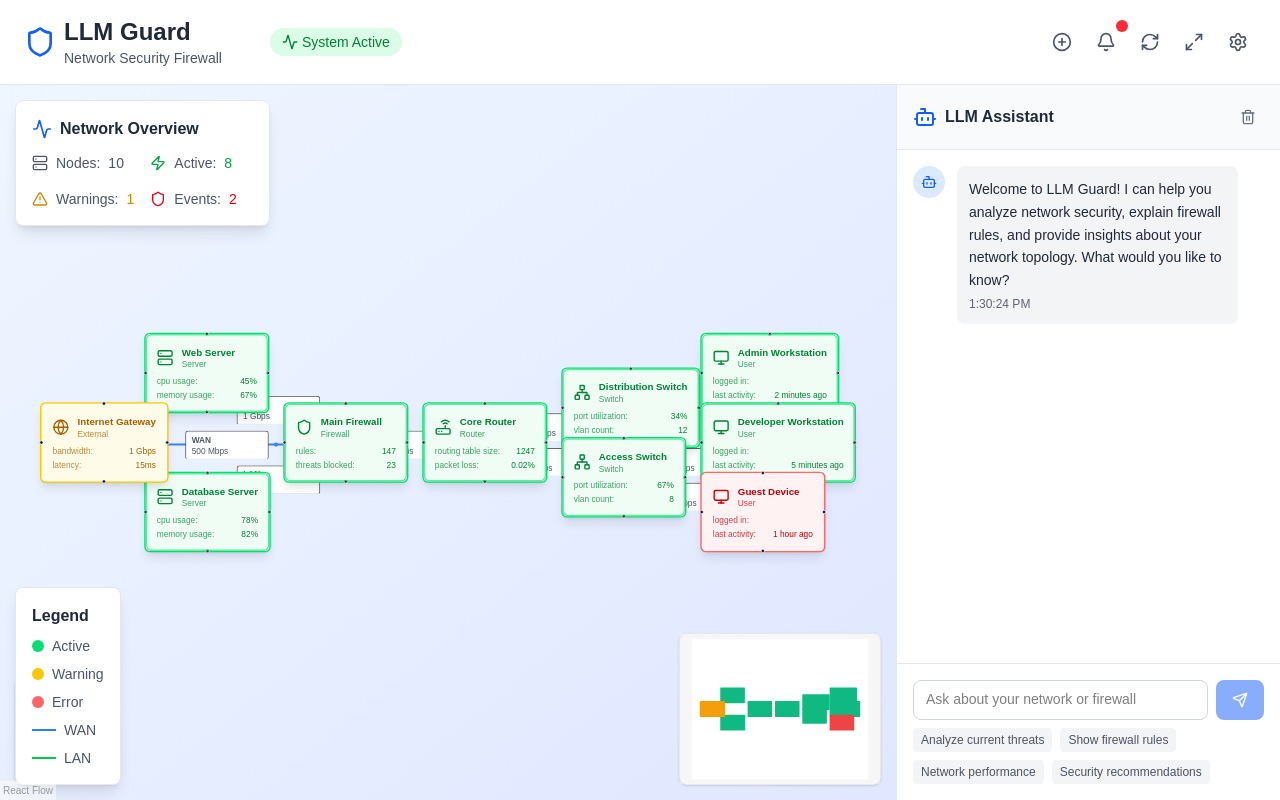
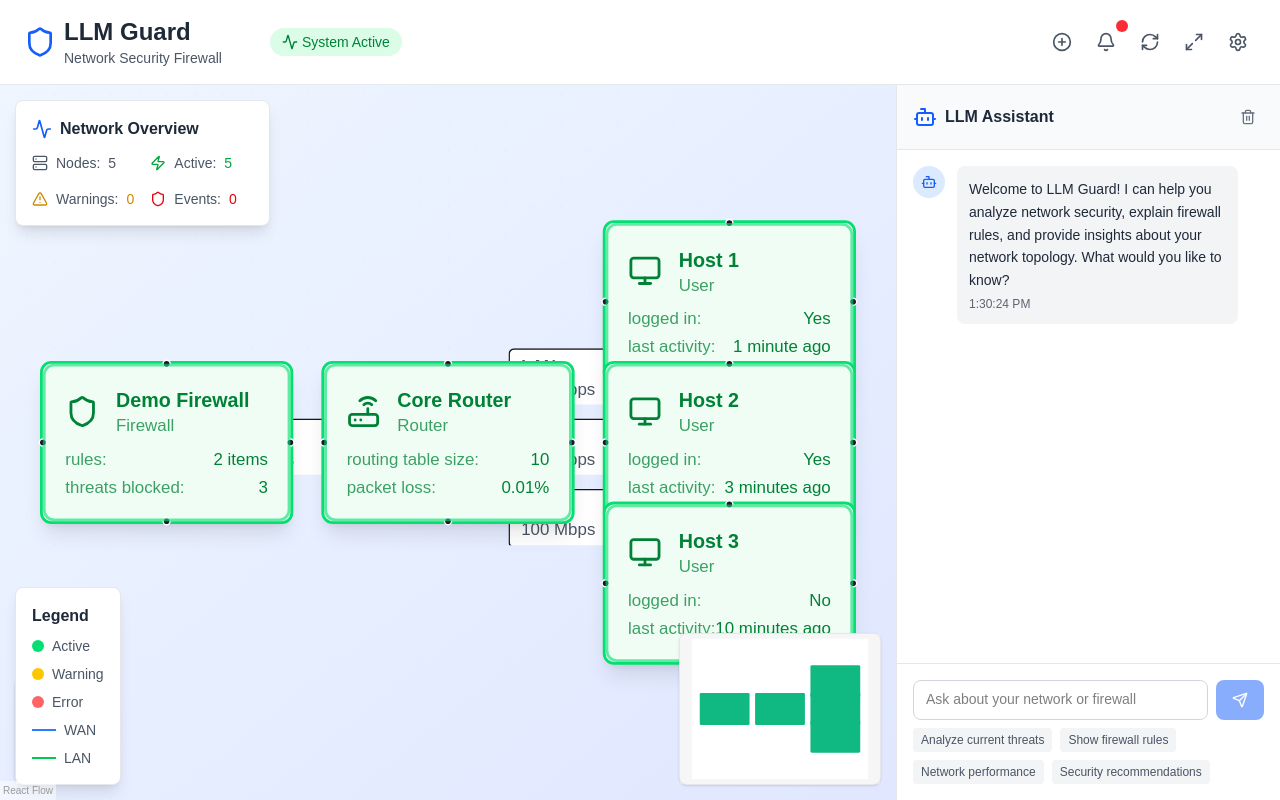
Before and after one commit to FamALouiz/LLMGuard, a Next.js app: page / in a window 1280 px wide. Built offline with nearby package versions, Linux system fonts and the light colour scheme.

Commit message:
feat: added simplier topology

```diff
--- a/app/components/NetworkNode.tsx
+++ b/app/components/NetworkNode.tsx
@@ -105,7 +105,15 @@ export const NetworkNode: React.FC<NodeProps> = ({ data, selected }) => {
                                 {key.replace(/_/g, " ")}:
                             </span>
                             <span className="font-medium">
-                                {value as string}
+                                {Array.isArray(value)
+                                    ? `${value.length} item${
+                                          value.length === 1 ? "" : "s"
+                                      }`
+                                    : typeof value === "boolean"
+                                    ? value
+                                        ? "Yes"
+                                        : "No"
+                                    : (value as string)}
                             </span>
                         </div>
                     ))}
--- a/app/components/NetworkTopology.tsx
+++ b/app/components/NetworkTopology.tsx
@@ -66,7 +66,7 @@ export const NetworkTopology: React.FC<NetworkTopologyProps> = ({
     useEffect(() => {
         const loadNetworkState = async () => {
             try {
-                const response = await fetch("/state.json");
+                const response = await fetch("/simplified_state.json");
                 const data = await response.json();
                 setNetworkState(data);
 
@@ -352,7 +352,16 @@ export const NetworkTopology: React.FC<NetworkTopologyProps> = ({
                                                     {key.replace(/_/g, " ")}:
                                                 </span>
                                                 <span className="text-gray-700">
-                                                    {typeof value === "boolean"
+                                                    {Array.isArray(value)
+                                                        ? `${
+                                                              value.length
+                                                          } item${
+                                                              value.length === 1
+                                                                  ? ""
+                                                                  : "s"
+                                                          }`
+                                                        : typeof value ===
+                                                          "boolean"
                                                         ? value
                                                             ? "Yes"
                                                             : "No"
--- /dev/null
+++ b/public/simplified_state.json
@@ -0,0 +1,113 @@
+{
+    "network": {
+        "name": "Simplified Demo Network",
+        "id": "net-demo",
+        "nodes": [
+            {
+                "id": "fw-001",
+                "type": "firewall",
+                "name": "Demo Firewall",
+                "status": "active",
+                "position": { "x": 200, "y": 200 },
+                "config": {
+                    "rules": ["test", "test"],
+                    "threats_blocked": 3,
+                    "traffic_volume": "150 MB/s"
+                },
+                "ip": "192.168.1.1"
+            },
+            {
+                "id": "rt-001",
+                "type": "router",
+                "name": "Core Router",
+                "status": "active",
+                "position": { "x": 400, "y": 200 },
+                "config": {
+                    "routing_table_size": 10,
+                    "packet_loss": "0.01%",
+                    "throughput": "500 MB/s"
+                },
+                "ip": "192.168.1.254"
+            },
+            {
+                "id": "host-001",
+                "type": "user",
+                "name": "Host 1",
+                "status": "active",
+                "position": { "x": 600, "y": 100 },
+                "config": {
+                    "logged_in": true,
+                    "last_activity": "1 minute ago",
+                    "security_level": "medium"
+                },
+                "ip": "192.168.1.10"
+            },
+            {
+                "id": "host-002",
+                "type": "user",
+                "name": "Host 2",
+                "status": "active",
+                "position": { "x": 600, "y": 200 },
+                "config": {
+                    "logged_in": true,
+                    "last_activity": "3 minutes ago",
+                    "security_level": "medium"
+                },
+                "ip": "192.168.1.20"
+            },
+            {
+                "id": "host-003",
+                "type": "user",
+                "name": "Host 3",
+                "status": "active",
+                "position": { "x": 600, "y": 300 },
+                "config": {
+                    "logged_in": false,
+                    "last_activity": "10 minutes ago",
+                    "security_level": "low"
+                },
+                "ip": "192.168.1.30"
+            }
+        ],
+        "connections": [
+            {
+                "id": "conn-001",
+                "source": "fw-001",
+                "target": "rt-001",
+                "type": "lan",
+                "status": "active",
+                "bandwidth": "1 Gbps",
+                "latency": "1ms"
+            },
+            {
+                "id": "conn-002",
+                "source": "rt-001",
+                "target": "host-001",
+                "type": "lan",
+                "status": "active",
+                "bandwidth": "100 Mbps",
+                "latency": "2ms"
+            },
+            {
+                "id": "conn-003",
+                "source": "rt-001",
+                "target": "host-002",
+                "type": "lan",
+                "status": "active",
+                "bandwidth": "100 Mbps",
+                "latency": "2ms"
+            },
+            {
+                "id": "conn-004",
+                "source": "rt-001",
+                "target": "host-003",
+                "type": "lan",
+                "status": "active",
+                "bandwidth": "100 Mbps",
+                "latency": "3ms"
+            }
+        ],
+        "traffic_flows": [],
+        "security_events": []
+    }
+}
```
